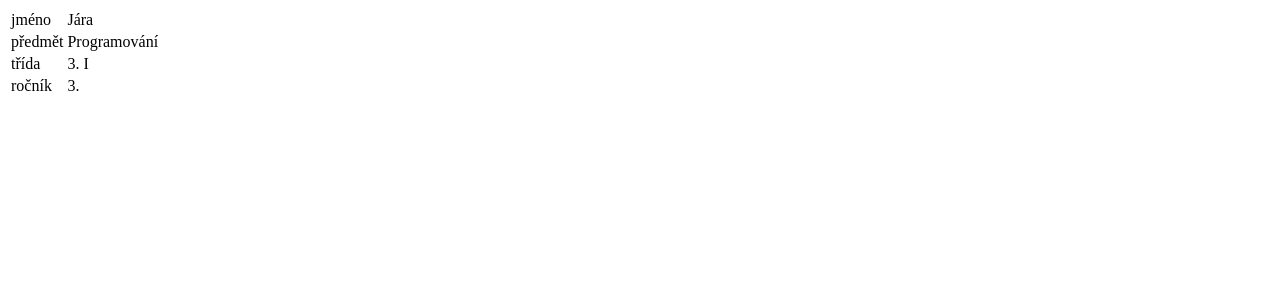
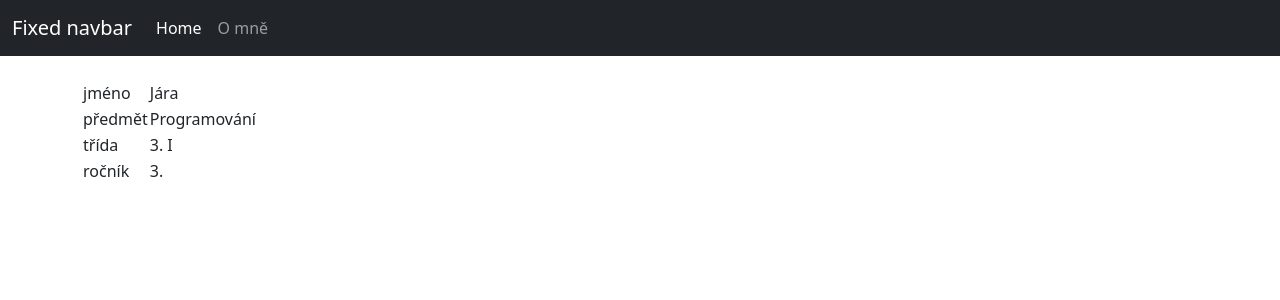
Before and after one commit to Jarousek06/flask-routing-main, a Flask app: page /o-mne in a window 1280 px wide. Shown: the top 300 px of the page. Run offline with Flask 3, Linux system fonts and the light colour scheme.

Commit message:
pouziti base sablony

```diff
--- /dev/null
+++ b/templates/base.html
@@ -0,0 +1,41 @@
+<!DOCTYPE html>
+<html lang="en" data-bs-theme="auto">
+
+<head>
+    <meta charset="utf-8">
+    <meta name="viewport" content="width=device-width, initial-scale=1">
+    <meta name="description" content="">
+    <title>{% block title %}Routing{% endblock %}</title>
+    <link href="https://cdn.jsdelivr.net/npm/bootstrap@5.3.8/dist/css/bootstrap.min.css" rel="stylesheet" integrity="sha384-sRIl4kxILFvY47J16cr9ZwB07vP4J8+LH7qKQnuqkuIAvNWLzeN8tE5YBujZqJLB" crossorigin="anonymous">
+
+    <style>
+        body {
+            padding-top: 5rem;
+        }
+    </style>
+</head>
+
+
+<body>
+    <nav class="navbar navbar-expand-md navbar-dark fixed-top bg-dark">
+        <div class="container-fluid"> <a class="navbar-brand" href="#">Fixed navbar</a> <button class="navbar-toggler"
+                type="button" data-bs-toggle="collapse" data-bs-target="#navbarCollapse" aria-controls="navbarCollapse"
+                aria-expanded="false" aria-label="Toggle navigation"> <span class="navbar-toggler-icon"></span>
+            </button>
+            <div class="collapse navbar-collapse" id="navbarCollapse">
+                <ul class="navbar-nav me-auto mb-2 mb-md-0">
+                    <li class="nav-item"> <a class="nav-link active" aria-current="page" href="/">Home</a> </li>
+                    <li class="nav-item"> <a class="nav-link" href="/o-mne">O mně</a> </li>
+                </ul>
+
+            </div>
+        </div>
+    </nav>
+    <main class="container">
+       {% block content %}
+         -- chybí obsah stránky --
+       {% endblock %}
+    </main>
+</body>
+
+</html>
--- a/templates/o-mne.html
+++ b/templates/o-mne.html
@@ -1,6 +1,12 @@
+{% extends "base.html" %}
+
+{% block title %} | O mně{% endblock %}
+
+ {% block content %}
 <table>
     <tr><td>jméno</td><td>Jára</td></tr>
     <tr><td>předmět</td><td>Programování</td></tr>
     <tr><td>třída</td><td>3. I</td></tr>
     <tr><td>ročník</td><td>3.</td></tr>
 </table>
+{% endblock %}
```
Also changed, not shown: templates/index.html (+6 -30 lines).
